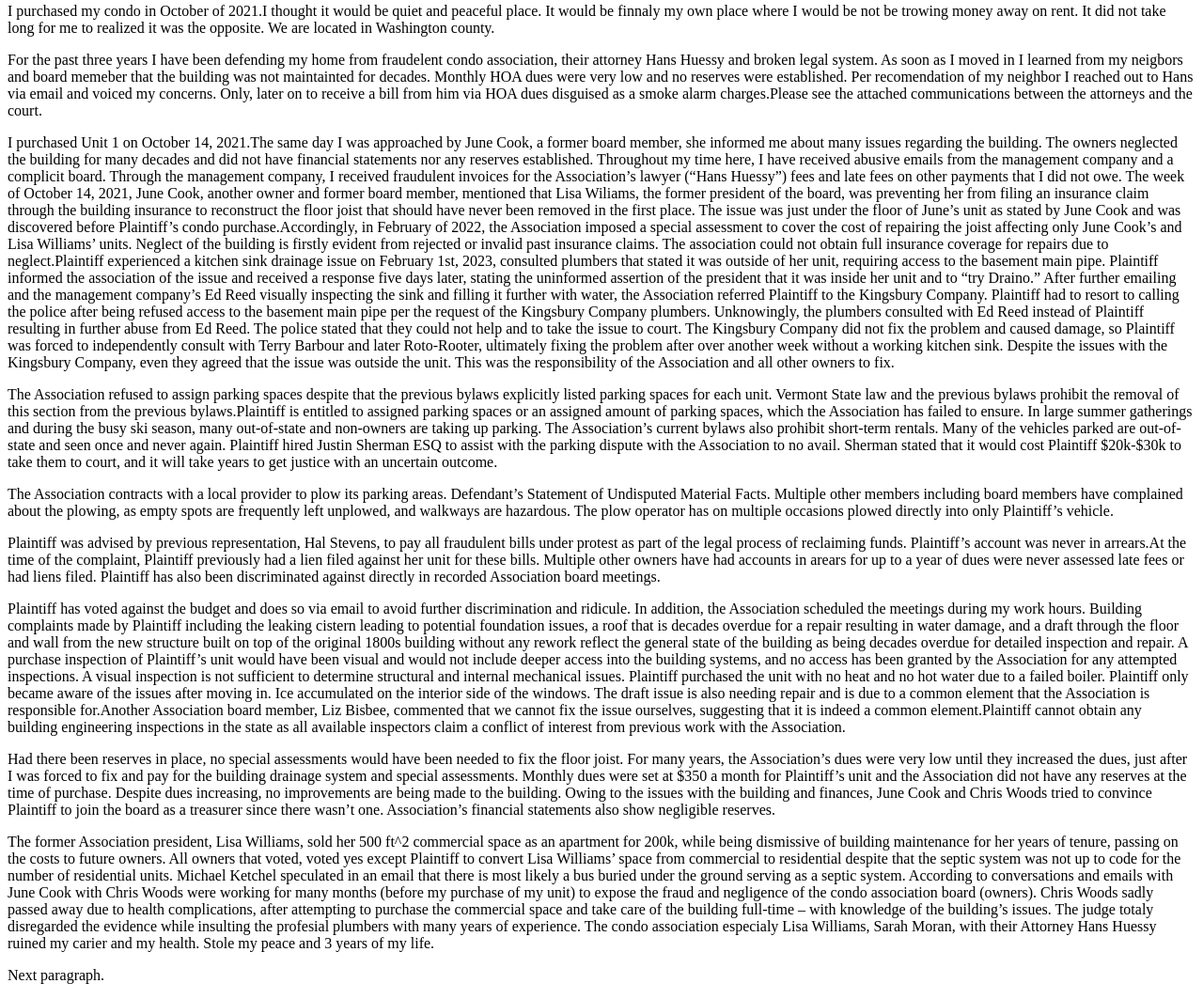
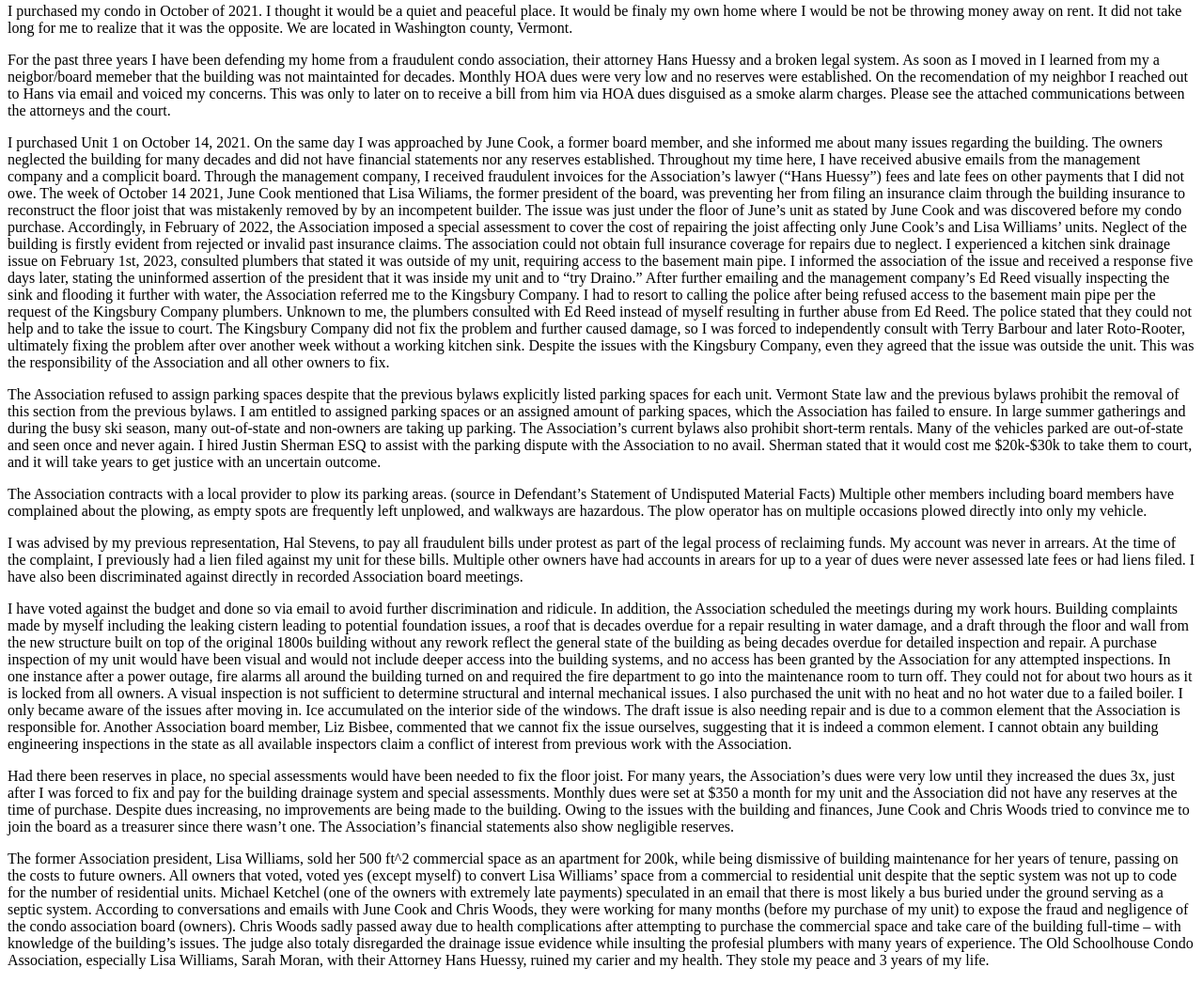
Before and after one commit to vtcondocase/vtcondocase.github.io, a plain HTML site: page index.html in a window 1280 px wide. Shown: the part 77-1140 px from the top of the page at 94% size. Drawn offline with Linux system fonts and the light colour scheme.

Commit message:
corrected grammar in index.html

```diff
--- a/index.html
+++ b/index.html
@@ -7,78 +7,85 @@
 </head>
 <body>
     <h1>Condo Fraud Case - <a href="timeline.html">Timeline</a> - <a href="https://gofund.me/24f6f9ac">GoFundMe</a></h1>
-    <p>I purchased my condo in October of 2021.I thought it would be quiet and peaceful place. It would be finnaly my own place where I would be not be trowing money away on rent.
-	It did not take long for me to realized it was the opposite.
-		 We are located in Washington county.</p>
+    <p>I purchased my condo in October of 2021. I thought it would be a quiet and peaceful place. It would be finaly my own home where I would
+	be not be throwing money away on rent. It did not take long for me to realize that it was the opposite. We are located in Washington county,
+	Vermont.
+	</p>
 
-	<p> For the past three years I have been defending my home from fraudelent condo association, their attorney Hans Huessy and broken legal system.
-		As soon as I moved in I learned from my neigbors and board memeber that the building was not maintainted for decades. Monthly HOA dues were
-		very low and no reserves were established. Per recomendation of my neighbor I reached out to Hans via email and voiced my concerns. Only, later
-		on to receive a bill from him via HOA dues disguised as a smoke alarm charges.Please see the attached communications between the attorneys and the court.
-	</p>I purchased Unit 1 on October 14, 2021.The same day I was approached by June Cook, a former board member, she informed me about many issues regarding the building.
-		The owners neglected the building for many decades and did not have financial statements nor any reserves established. Throughout my time here, I have received abusive
-		emails from the management company and a complicit board. Through the management company, I received fraudulent invoices for the Association’s lawyer (“Hans Huessy”)
-		fees and late fees on other payments that I did not owe.
-         The week of October 14, 2021, June Cook, another owner and former board member, mentioned that Lisa Wiliams, the former president of the board, was preventing her
-		  from filing an insurance claim through the building insurance to reconstruct the floor joist that should have never been removed in the first place.
-		  The issue was just under the floor of June’s unit as stated by June Cook and was discovered before Plaintiff’s condo purchase.Accordingly, in February of 2022,
-		  the Association imposed a special assessment to cover the cost of repairing the joist affecting only June Cook’s and Lisa Williams’ units.
-		  Neglect of the building is firstly evident from rejected or invalid past insurance claims. The association could not obtain full insurance coverage for repairs
-		  due to neglect.Plaintiff experienced a kitchen sink drainage issue on February 1st, 2023, consulted plumbers that stated it was outside of her unit, requiring access
-		  to the basement main pipe. Plaintiff informed the association of the issue and received a response five days later, stating the uninformed
-		  assertion of the president that it was inside her unit and to “try Draino.” After further emailing and the management company’s Ed Reed visually inspecting the sink
-		  and filling it further with water, the Association referred Plaintiff to the Kingsbury Company. Plaintiff had to resort to calling the police after being
-		  refused access to the basement main pipe per the request of the Kingsbury Company plumbers. Unknowingly, the plumbers consulted with Ed Reed instead of Plaintiff
-		  resulting in further abuse from Ed Reed. The police stated that they could not help and to take the issue to court. The Kingsbury Company did not fix
-		  the problem and caused damage, so Plaintiff was forced to independently consult with Terry Barbour and later Roto-Rooter, ultimately fixing the problem after over
-		  another week without a working kitchen sink. Despite the issues with the Kingsbury Company, even they agreed that the issue was outside
-		  the unit. This was the responsibility of the Association and all other owners to fix.
-
-	<p>	  The Association refused to assign parking spaces despite that the previous bylaws explicitly listed parking spaces for each unit. Vermont State law and the previous
-		  bylaws prohibit the removal of this section from the previous bylaws.Plaintiff is entitled to assigned parking spaces or an assigned amount of parking spaces, which
-		  the Association has failed to ensure. In large summer gatherings and during the busy ski season, many out-of-state and non-owners are taking up parking.
-		  The Association’s current bylaws also prohibit short-term rentals. Many of the vehicles parked are out-of-state and seen once and never again. Plaintiff hired
-		  Justin Sherman ESQ to assist with the parking dispute with the Association to no avail. Sherman stated that it would cost Plaintiff $20k-$30k to take them to court,
-		  and it will take years to get justice with an uncertain outcome.
-
-	<p>	  The Association contracts with a local provider to plow its parking areas. Defendant’s Statement of Undisputed Material Facts. Multiple other members including
-		  board members have complained about the plowing, as empty spots are frequently left unplowed, and walkways are hazardous. The plow operator has on multiple occasions
-		  plowed directly into only Plaintiff’s vehicle.
-
-	<p>	  Plaintiff was advised by previous representation, Hal Stevens, to pay all fraudulent bills under protest as part of the legal process of reclaiming funds.
-		  Plaintiff’s account was never in arrears.At the time of the complaint, Plaintiff previously had a lien filed against her unit for these bills.
-		  Multiple other owners have had accounts in arears for up to a year of dues were never assessed late fees or had liens filed. Plaintiff has also been discriminated
-		  against directly in recorded Association board meetings.
-
-	<p>	  Plaintiff has voted against the budget and does so via email to avoid further discrimination and ridicule. In addition, the Association scheduled the meetings during
-		  my work hours. Building complaints made by Plaintiff including the leaking cistern leading to potential foundation issues, a roof that is decades overdue for a repair
-		  resulting in water damage, and a draft through the floor and wall from the new structure built on top of the original 1800s building without any rework reflect
-		  the general state of the building as being decades overdue for detailed inspection and repair. A purchase inspection of Plaintiff’s unit would have been
-		  visual and would not include deeper access into the building systems, and no access has been granted by the Association for any attempted inspections. A visual
-		  inspection is not sufficient to determine structural and internal mechanical issues. Plaintiff purchased the unit with no heat and no hot water due to a failed boiler.
-		  Plaintiff only became aware of the issues after moving in. Ice accumulated on the interior side of the windows. The draft issue is also needing repair and is due
-		  to a common element that the Association is responsible for.Another Association board member, Liz Bisbee, commented that we cannot fix the issue ourselves,
-		  suggesting that it is indeed a common element.Plaintiff cannot obtain any building engineering inspections in the state as all available inspectors claim a conflict
-		  of interest from previous work with the Association.
-
-	<p>	  Had there been reserves in place, no special assessments would have been needed to fix the floor joist. For many years, the Association’s dues were very low until
-		  they increased the dues, just after I was forced to fix and pay for the building drainage system and special assessments. Monthly dues were set at $350 a month for
-		  Plaintiff’s unit and the Association did not have any reserves at the time of purchase. Despite dues increasing, no improvements are being made to
-		  the building. Owing to the issues with the building and finances, June Cook and Chris Woods tried to convince Plaintiff to join the board as a treasurer since there
-		  wasn’t one. Association’s financial statements also show negligible reserves.
-
-	<p>	  The former Association president, Lisa Williams, sold her 500 ft^2 commercial space as an apartment for 200k, while being dismissive of building maintenance for
-		  her years of tenure, passing on the costs to future owners. All owners that voted, voted yes except Plaintiff to convert Lisa Williams’ space from commercial to
-		  residential despite that the septic system was not up to code for the number of residential units. Michael Ketchel speculated in an email that there is most likely
-		  a bus buried under the ground serving as a septic system. According to conversations and emails with June Cook with Chris Woods were working for many months
-		  (before my purchase of my unit) to expose the fraud and negligence of the condo association board (owners). Chris Woods sadly passed away due to health complications,
-		  after attempting to purchase the commercial space and take care of the building full-time – with knowledge of the building’s issues.
-
-		  The judge totaly disregarded the evidence while insulting the profesial plumbers with many years of experience. The condo association especialy Lisa Williams, Sarah Moran,
-		  with their Attorney Hans Huessy ruined my carier and my health. Stole my peace and 3 years of my life.
-
-
-
-	<p>Next paragraph.</p>
+	<p> For the past three years I have been defending my home from a fraudulent condo association, their attorney Hans Huessy and a broken legal
+		system. As soon as I moved in I learned from my a neigbor/board memeber that the building was not maintainted for decades. Monthly HOA dues
+		were very low and no reserves were established. On the recomendation of my neighbor I reached out to Hans via email and voiced my concerns.
+		This was only to later on to receive a bill from him via HOA dues disguised as a smoke alarm charges. Please see the attached
+		communications between the attorneys and the court.
+	</p>
+	<p> I purchased Unit 1 on October 14, 2021. On the same day I was approached by June Cook, a former board member, and she informed me about
+		many issues regarding the building. The owners neglected the building for many decades and did not have financial statements nor any
+		reserves established. Throughout my time here, I have received abusive emails from the management company and a complicit board.
+		Through the management company, I received fraudulent invoices for the Association’s lawyer (“Hans Huessy”) fees and late fees on other
+		payments that I did not owe. The week of October 14 2021, June Cook mentioned that Lisa Wiliams, the former president of the board, was
+		preventing her from filing an insurance claim through the building insurance to reconstruct the floor joist that was mistakenly removed by
+		by an incompetent builder. The issue was just under the floor of June’s unit as stated by June Cook and was discovered before my condo
+		purchase. Accordingly, in February of 2022, the Association imposed a special assessment to cover the cost of repairing the joist
+		affecting only June Cook’s and Lisa Williams’ units. Neglect of the building is firstly evident from rejected or invalid past insurance
+		claims. The association could not obtain full insurance coverage for repairs due to neglect. I experienced a kitchen sink drainage issue
+		on February 1st, 2023, consulted plumbers that stated it was outside of my unit, requiring access to the basement main pipe. I informed
+		the association of the issue and received a response five days later, stating the uninformed assertion of the president that it was inside
+		my unit and to “try Draino.” After further emailing and the management company’s Ed Reed visually inspecting the sink and flooding it
+		further with water, the Association referred me to the Kingsbury Company. I had to resort to calling the police after being refused access
+		to the basement main pipe per the request of the Kingsbury Company plumbers. Unknown to me, the plumbers consulted with Ed Reed instead of
+		myself resulting in further abuse from Ed Reed. The police stated that they could not help and to take the issue to court. The Kingsbury
+		Company did not fix the problem and further caused damage, so I was forced to independently consult with Terry Barbour and later
+		Roto-Rooter, ultimately fixing the problem after over another week without a working kitchen sink. Despite the issues with the Kingsbury
+		Company, even they agreed that the issue was outside the unit. This was the responsibility of the Association and all other owners to fix.
+	</p>
+	<p>	The Association refused to assign parking spaces despite that the previous bylaws explicitly listed parking spaces for each unit.
+		Vermont State law and the previous bylaws prohibit the removal of this section from the previous bylaws. I am entitled to assigned parking
+		spaces or an assigned amount of parking spaces, which the Association has failed to ensure. In large summer gatherings and during the
+		busy ski season, many out-of-state and non-owners are taking up parking. The Association’s current bylaws also prohibit short-term
+		rentals. Many of the vehicles parked are out-of-state and seen once and never again. I hired Justin Sherman ESQ to assist with
+		the parking dispute with the Association to no avail. Sherman stated that it would cost me $20k-$30k to take them to court,
+		and it will take years to get justice with an uncertain outcome.
+	</p>
+	<p>	The Association contracts with a local provider to plow its parking areas. (source in Defendant’s Statement of Undisputed Material Facts)
+		Multiple other members including board members have complained about the plowing, as empty spots are frequently left unplowed, and
+		walkways are hazardous. The plow operator has on multiple occasions plowed directly into only my vehicle.
+	</p>
+	<p>	I was advised by my previous representation, Hal Stevens, to pay all fraudulent bills under protest as part of the legal process of
+		reclaiming funds. My account was never in arrears. At the time of the complaint, I previously had a lien filed against my unit for
+		these bills. Multiple other owners have had accounts in arears for up to a year of dues were never assessed late fees or had liens filed.
+		I have also been discriminated against directly in recorded Association board meetings.
+	</p>
+	<p>	I have voted against the budget and done so via email to avoid further discrimination and ridicule. In addition, the Association
+		scheduled the meetings during my work hours. Building complaints made by myself including the leaking cistern leading to potential
+		foundation issues, a roof that is decades overdue for a repair resulting in water damage, and a draft through the floor and wall from
+		the new structure built on top of the original 1800s building without any rework reflect the general state of the building as being
+		decades overdue for detailed inspection and repair. A purchase inspection of my unit would have been visual and would not include deeper
+		access into the building systems, and no access has been granted by the Association for any attempted inspections. In one instance after
+		a power outage, fire alarms all around the building turned on and required the fire department to go into the maintenance room to turn off.
+		They could not for about two hours as it is locked from all owners. A visual inspection is not sufficient to determine structural and
+		internal mechanical issues. I also purchased the unit with no heat and no hot water due to a failed boiler. I only became aware of the
+		issues after moving in. Ice accumulated on the interior side of the windows. The draft issue is also needing repair and is due
+		to a common element that the Association is responsible for. Another Association board member, Liz Bisbee, commented that we cannot
+		fix the issue ourselves, suggesting that it is indeed a common element. I cannot obtain any building engineering inspections in the state
+		as all available inspectors claim a conflict of interest from previous work with the Association.
+	</p>
+	<p>	Had there been reserves in place, no special assessments would have been needed to fix the floor joist. For many years, the Association’s
+		dues were very low until they increased the dues 3x, just after I was forced to fix and pay for the building drainage system and special
+		assessments. Monthly dues were set at $350 a month for my unit and the Association did not have any reserves at the time of purchase.
+		Despite dues increasing, no improvements are being made to the building. Owing to the issues with the building and finances, June Cook
+		and Chris Woods tried to convince me to join the board as a treasurer since there wasn’t one. The Association’s financial statements
+		also show negligible reserves.
+	</p>
+	<p>	The former Association president, Lisa Williams, sold her 500 ft^2 commercial space as an apartment for 200k, while being dismissive
+		of building maintenance for her years of tenure, passing on the costs to future owners. All owners that voted, voted yes (except myself)
+		to convert Lisa Williams’ space from a commercial to residential unit despite that the septic system was not up to code for the number
+		of residential units. Michael Ketchel (one of the owners with extremely late payments) speculated in an email that there is most
+		likely a bus buried under the ground serving as a septic system. According to conversations and emails with June Cook and Chris Woods,
+		they were working for many months (before my purchase of my unit) to expose the fraud and negligence of the condo association board
+		(owners). Chris Woods sadly passed away due to health complications after attempting to purchase the commercial space and take care of
+		the building full-time – with knowledge of the building’s issues. The judge also totaly disregarded the drainage issue evidence while
+		insulting the profesial plumbers with many years of experience. The Old Schoolhouse Condo Association, especially Lisa Williams,
+		Sarah Moran, with their Attorney Hans Huessy, ruined my carier and my health. They stole my peace and 3 years of my life.
+	</p>
 </body>
 </html>
```
